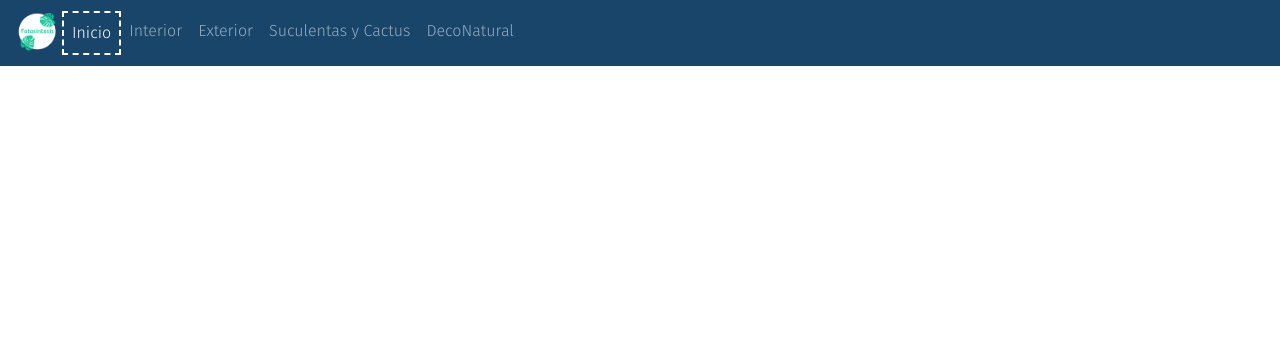
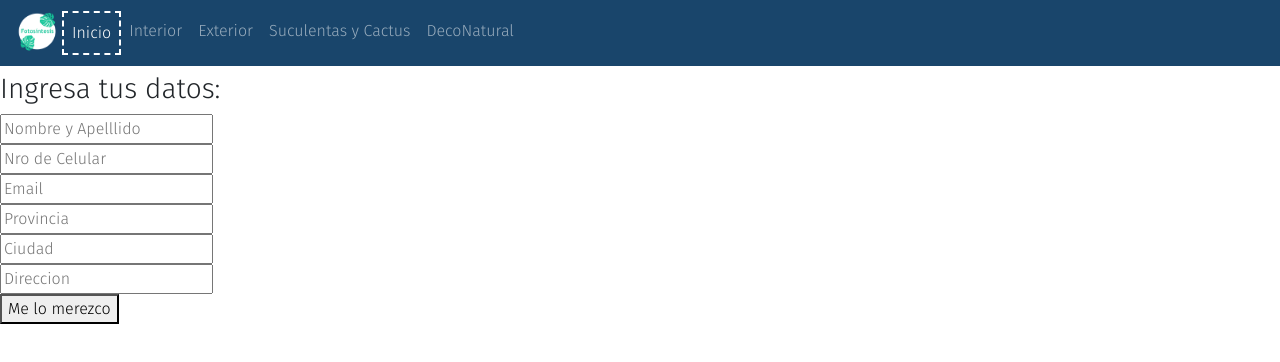
Before and after one commit to maryllaneza/IdeaLlaneza, a React (Create React App) app: page /shop in a window 1280 px wide. Shown: the top 362 px of the page. Built offline with nearby package versions, Linux system fonts and the light colour scheme.

Commit message:
insertar orden y actualizar stock

```diff
--- a/src/App.js
+++ b/src/App.js
@@ -8,6 +8,7 @@ import ItemDetailContainer from './components/ItemDetailContainer';
 import { BrowserRouter, Switch, Route } from 'react-router-dom';
 import Cart from "./components/Cart";
 import CartContext from './context/CartContext';
+import ShopForm from './components/ShopForm';
 
 
 
@@ -29,6 +30,9 @@ function App() {
           <Route path="/cart">
             <Cart/>
           </Route>
+          <Route path="/shop">
+            <ShopForm/>
+          </Route>
       </Switch>
     </BrowserRouter>
     </CartContext>
--- a/src/components/Cart.jsx
+++ b/src/components/Cart.jsx
@@ -56,7 +56,8 @@ const { cart, removeItem, clear, total } = useContext(contexto);
 			                    </tbody>
 			                </table>
 			                <div className="btn-cart-totals">
-                                <button className="checkout btn">¡Comprar!</button>
+							<Link className="btn btn-sm verde checkout" to={'/shop'} >¡Comprar!</Link>
+
                                 <button className="checkout btn azul">Vaciar Carrito</button>
 			                </div>
 			            </form>
--- /dev/null
+++ b/src/components/ShopForm.jsx
@@ -0,0 +1,95 @@
+import React, { useState, useEffect, useRef, useContext } from "react";
+import firebase from "firebase";
+import { getFirestore } from '../firebase/firebase'
+import { contexto } from "../context/CartContext";
+import UpdateStock from "./UpdateStock";
+
+export default function ShopForm() {
+
+    function calcularStock(id, stock){
+
+         const db = getFirestore();
+        const docRef = db.collection("productos").doc(id);
+        console.log("holis");
+        docRef.update({stock:stock})
+            .then(() => {
+                console.log('cambio el stock!');
+            })
+            .catch((err) => {
+                console.log(err);
+            });
+    }
+    const { cart, total } = useContext(contexto);
+    const [orderId, setOrderId] = useState('');
+
+    const nameRef = useRef();
+    const addressRef = useRef();
+    const cityRef = useRef();
+    const stateRef = useRef();
+    const emailRef = useRef();
+    const mobileRef = useRef();
+
+    function guardarDatos() {
+
+        const db = getFirestore();
+        const orders = db.collection("pedidos");
+
+
+        const miOrden = {
+            cliente: {
+                name: nameRef.current.value,
+                address: addressRef.current.value,
+                city: cityRef.current.value,
+                state: stateRef.current.value,
+                email: emailRef.current.value,
+                mobile: mobileRef.current.value,
+            },
+            items: cart,
+            total: total,
+            date: firebase.firestore.Timestamp.fromDate(new Date())
+        }
+
+        orders.add(miOrden)
+            .then(({ id }) => {
+                console.log(cart);
+                cart.map(item => calcularStock(item.item.id, (item.item.stock-item.quantity)))
+                console.log('orden ingresada: ' + id);
+                setOrderId(id);
+            })
+            .catch((err) => {
+                console.log(err);
+            });
+
+    }
+
+    return (
+
+        <>
+            {orderId && (<h1>Felicitaciones tu order es {orderId}</h1>)}
+
+            <div>
+                <h3>Ingresa tus datos:</h3>
+
+                <input type="text" name="name" ref={nameRef} placeholder="Nombre y Apelllido" />
+                <br />
+
+                <input type="text" name="mobile" ref={mobileRef} placeholder="Nro de Celular" />
+                <br />
+
+                <input type="text" name="email" ref={emailRef} placeholder="Email" />
+                <br />
+
+                <input type="text" name="state" ref={stateRef} placeholder="Provincia" />
+                <br />
+
+                <input type="text" name="city" ref={cityRef} placeholder="Ciudad" />
+                <br />
+
+                <input type="text" name="address" ref={addressRef} placeholder="Direccion" />
+                <br />
+
+                <button onClick={() => guardarDatos()} >Me lo merezco</button>
+            </div>
+        </>
+    );
+}
```
